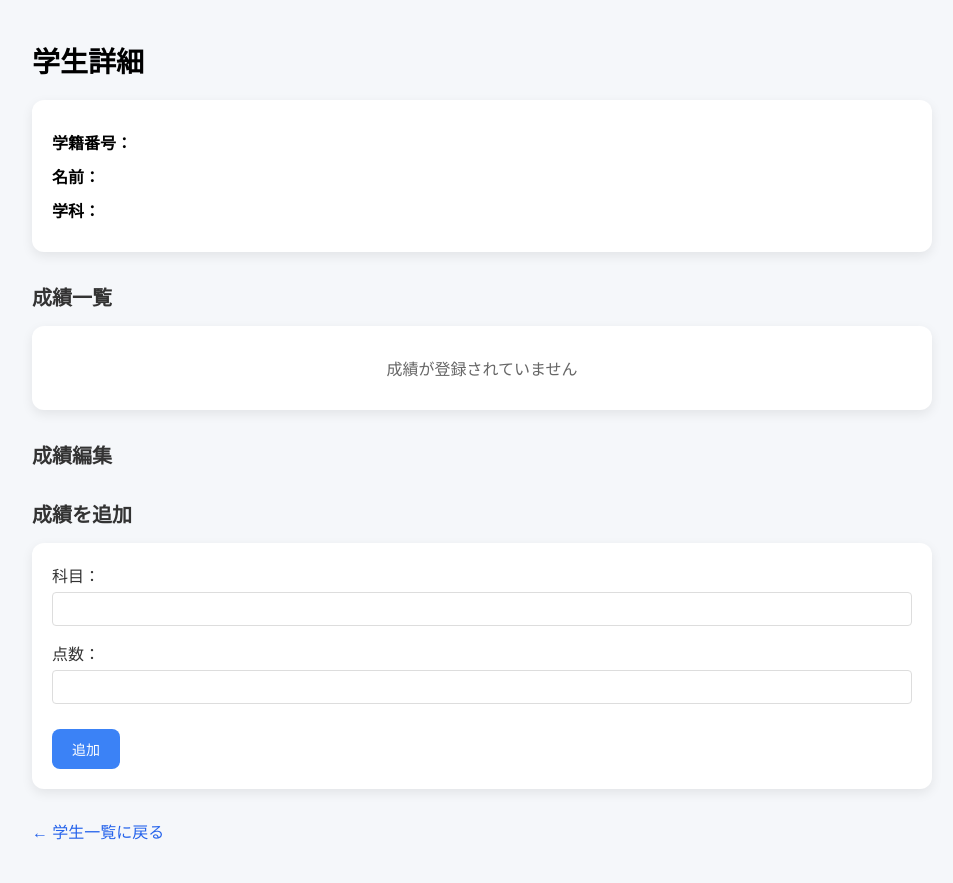
After one commit to HayayoNakagawa/------, a Flask app: template sqlite-tools-win-x64-3510100-main/school_app/templates/student_detail_new.html in a window 1280 px wide. The commit adds this page. Shown: the whole page, without its empty margins (158-1111 px from the left). Run offline with Flask 3, Linux system fonts and the light colour scheme; the template is opened without the code that fills it, so the values that code supplies are empty.

Commit message:
動的に科目情報を確保

```diff
--- a/sqlite-tools-win-x64-3510100-main/school_app/app.py
+++ b/sqlite-tools-win-x64-3510100-main/school_app/app.py
@@ -99,22 +99,23 @@ def student_detail(student_id):
 @app.route("/scores")
 def scores():
     cur = get_db().cursor()
-    cur.execute("""
-        SELECT
-            students.student_id,
-            students.name,
-            students.department,
-            MAX(CASE WHEN scores.subject = '国語' THEN scores.score END),
-            MAX(CASE WHEN scores.subject = '数学' THEN scores.score END),
-            MAX(CASE WHEN scores.subject = '英語' THEN scores.score END),
-            MAX(CASE WHEN scores.subject = '情報' THEN scores.score END)
-        FROM students
-        LEFT JOIN scores ON students.student_id = scores.student_id
-        GROUP BY students.student_id, students.name, students.department
-        ORDER BY students.student_id
-    """)
-    rows = cur.fetchall()
-    return render_template("scores.html", scores=rows)
+    # 動的に科目一覧を取得
+    cur.execute("SELECT DISTINCT subject FROM scores ORDER BY subject")
+    subjects = [r[0] for r in cur.fetchall()]
+
+    # 全学生取得
+    cur.execute("SELECT student_id, name, department FROM students ORDER BY student_id")
+    students = cur.fetchall()
+
+    # 各学生ごとに科目->点数のマッピングを作る
+    rows = []
+    for student_id, name, department in students:
+        cur.execute("SELECT subject, score FROM scores WHERE student_id = ?", (student_id,))
+        score_map = {r[0]: r[1] for r in cur.fetchall()}
+        row = [student_id, name, department] + [score_map.get(s) for s in subjects]
+        rows.append(row)
+
+    return render_template("scores.html", subjects=subjects, scores=rows)
 
 @app.route("/students/add", methods=["GET", "POST"])
 def add_student():
--- /dev/null
+++ b/sqlite-tools-win-x64-3510100-main/school_app/templates/student_detail_new.html
@@ -0,0 +1,203 @@
+<!DOCTYPE html>
+<html lang="ja">
+<head>
+    <meta charset="utf-8">
+    <title>学生詳細</title>
+    <style>
+      body {
+        font-family: "Segoe UI", sans-serif;
+        background: #f5f7fa;
+        margin: 0;
+        padding: 0;
+      }
+
+      .container {
+        max-width: 900px;
+        margin: 40px auto;
+      }
+
+      h1 {
+        font-size: 28px;
+        margin-bottom: 20px;
+      }
+
+      h2 {
+        font-size: 20px;
+        margin-top: 30px;
+        margin-bottom: 15px;
+        color: #333;
+      }
+
+      .info-card {
+        background: white;
+        padding: 20px;
+        border-radius: 12px;
+        box-shadow: 0 4px 12px rgba(0,0,0,0.08);
+        margin-bottom: 20px;
+      }
+
+      .info-card p {
+        margin: 10px 0;
+        font-size: 16px;
+      }
+
+      table {
+        width: 100%;
+        border-collapse: collapse;
+        background: white;
+        border-radius: 12px;
+        overflow: hidden;
+        box-shadow: 0 4px 12px rgba(0,0,0,0.08);
+        margin-bottom: 20px;
+      }
+
+      th {
+        background: #3b82f6;
+        color: white;
+        padding: 12px;
+        text-align: left;
+        font-size: 14px;
+      }
+
+      td {
+        padding: 12px;
+        border-bottom: 1px solid #eee;
+        font-size: 14px;
+      }
+
+      tr:hover {
+        background: #f1f5f9;
+      }
+
+      input[type="number"],
+      input[type="text"] {
+        padding: 8px;
+        border: 1px solid #ddd;
+        border-radius: 4px;
+        font-size: 14px;
+        width: 100%;
+        box-sizing: border-box;
+      }
+
+      button {
+        background: #3b82f6;
+        color: white;
+        padding: 10px 20px;
+        border: none;
+        border-radius: 8px;
+        cursor: pointer;
+        font-size: 14px;
+        margin-top: 10px;
+      }
+
+      button:hover {
+        background: #2563eb;
+      }
+
+      a {
+        color: #2563eb;
+        text-decoration: none;
+      }
+
+      a:hover {
+        text-decoration: underline;
+      }
+
+      .form-group {
+        margin-bottom: 15px;
+      }
+
+      .form-group label {
+        display: block;
+        margin-bottom: 5px;
+        font-weight: 500;
+        color: #333;
+      }
+    </style>
+</head>
+<body>
+  <div class="container">
+    <h1>学生詳細</h1>
+
+    <div class="info-card">
+      <p><strong>学籍番号：</strong>{{ student[0] }}</p>
+      <p><strong>名前：</strong>{{ student[1] }}</p>
+      <p><strong>学科：</strong>{{ student[2] }}</p>
+    </div>
+
+    <h2>成績一覧</h2>
+    {% if scores %}
+    <table>
+      <thead>
+        <tr>
+          <th>科目</th>
+          <th>点数</th>
+        </tr>
+      </thead>
+      <tbody>
+        {% for s in scores %}
+        <tr>
+          <td>{{ s[0] }}</td>
+          <td>{{ s[1] }}</td>
+        </tr>
+        {% endfor %}
+      </tbody>
+    </table>
+    {% else %}
+    <div class="info-card">
+      <p style="color: #666; text-align: center;">成績が登録されていません</p>
+    </div>
+    {% endif %}
+
+    <h2>成績編集</h2>
+    {% if scores %}
+    <div class="info-card">
+      <form method="post" action="/students/{{ student[0] }}/edit">
+        <table>
+          <thead>
+            <tr>
+              <th>科目</th>
+              <th>点数</th>
+            </tr>
+          </thead>
+          <tbody>
+            {% for s in scores %}
+            <tr>
+              <td>{{ s[0] }}</td>
+              <td>
+                <input
+                  type="number"
+                  name="{{ s[0] }}"
+                  value="{{ s[1] }}"
+                  min="0"
+                  max="100"
+                >
+              </td>
+            </tr>
+            {% endfor %}
+          </tbody>
+        </table>
+        <button type="submit">保存</button>
+      </form>
+    </div>
+    {% endif %}
+
+    <h2>成績を追加</h2>
+    <div class="info-card">
+      <form method="post" action="/students/{{ student[0] }}/add_score">
+        <div class="form-group">
+          <label for="subject">科目：</label>
+          <input type="text" id="subject" name="subject" required>
+        </div>
+        <div class="form-group">
+          <label for="score">点数：</label>
+          <input type="number" id="score" name="score" min="0" max="100" required>
+        </div>
+        <button type="submit">追加</button>
+      </form>
+    </div>
+
+    <p style="margin-top: 30px;"><a href="/students">← 学生一覧に戻る</a></p>
+  </div>
+</body>
+</html>
```
Also changed, not shown: sqlite-tools-win-x64-3510100-main/school_app/templates/scores.html (+7 -13 lines).
